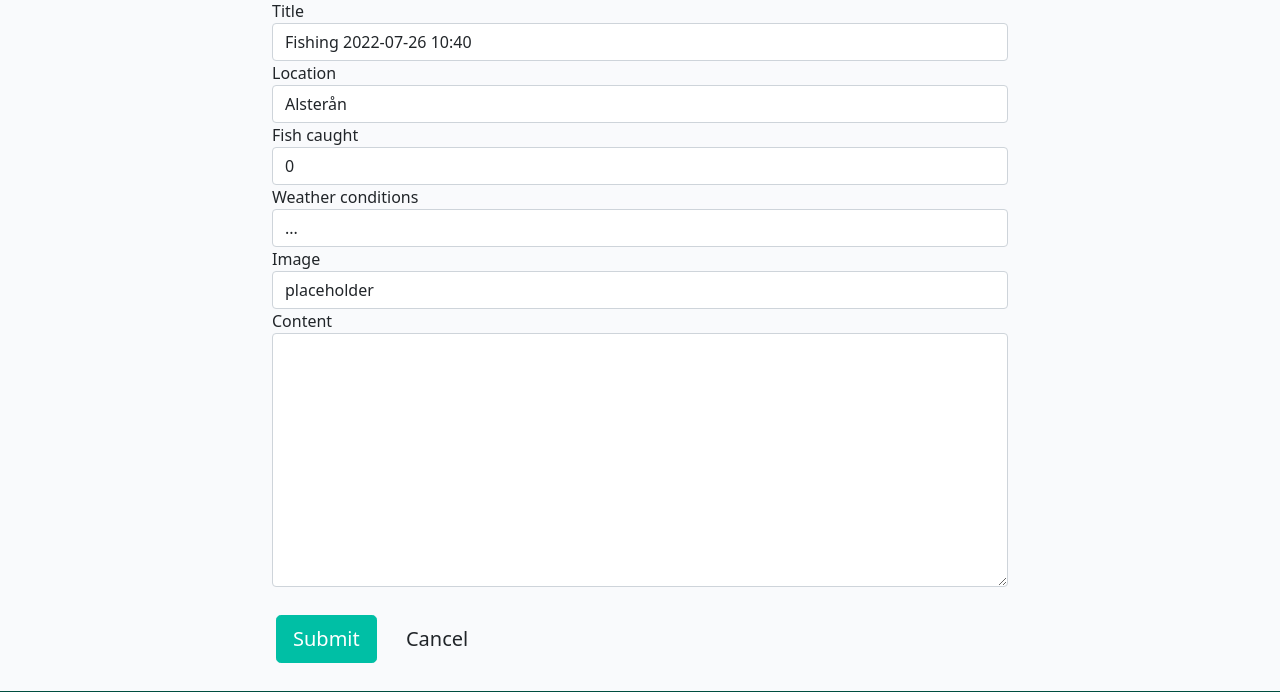
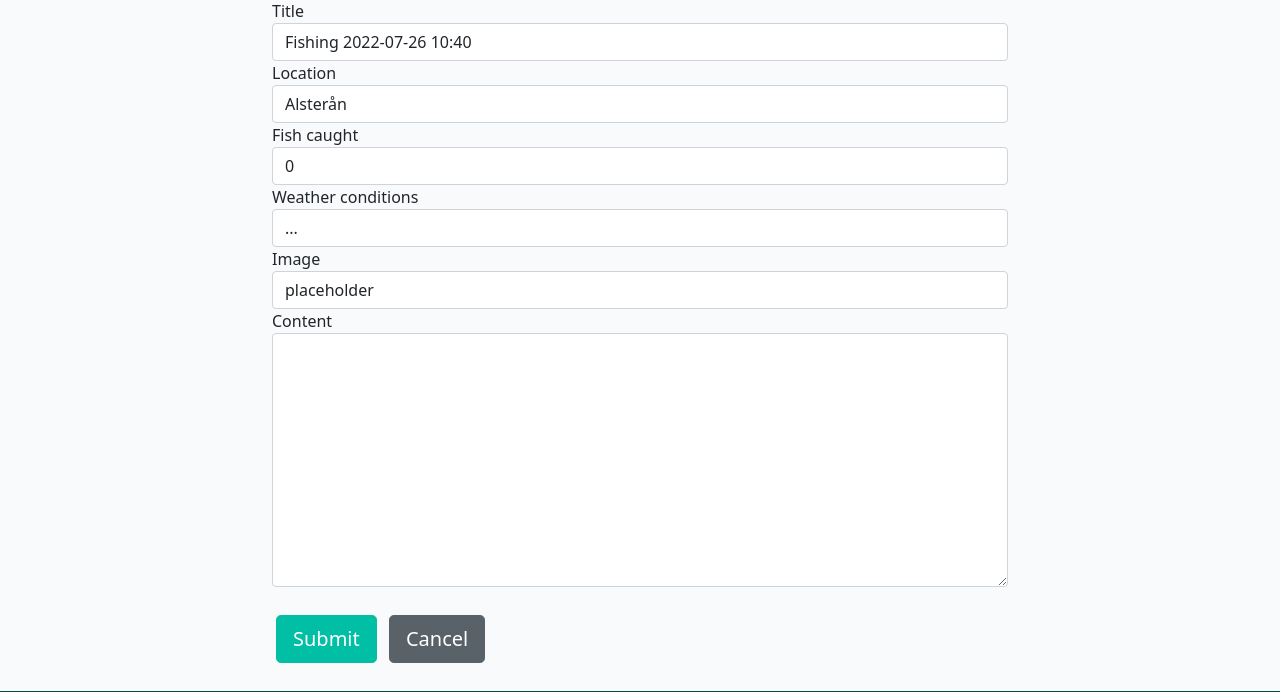
Before and after one commit to mittnamnkenny/fishtales, a Django app: page /post/add/ in a window 1280 px wide. Shown: the part 180-872 px from the top of the page. Run offline with Django 3.2, Linux system fonts and the light colour scheme; the visitor is signed in with stand-in values (Sample User, id 1); some libraries are stand-ins or nearby versions; some web fonts are replaced.

Commit message:
Create and add new btn style for close and cancel buttons

```diff
--- a/static/css/style.css
+++ b/static/css/style.css
@@ -246,6 +246,19 @@ body {
     border: 1px solid #00bfa5;
 }
 
+.btn-sec {
+    background-color: #596269;
+    color: #fff;
+    border: 1px solid #596269;
+}
+
+.btn-sec:hover,
+.btn-sec:active {
+    background-color: #fff;
+    color: #596269;
+    border: 1px solid #596269;
+}
+
 .btn-del {
     background-color: #C53938;
     color: #fff;
--- a/templates/account/logout.html
+++ b/templates/account/logout.html
@@ -22,7 +22,7 @@
         <input type="hidden" name="{{ redirect_field_name }}" value="{{ redirect_field_value }}" />
         {% endif %}
         <button class="btn btn-del btn-lg right" type="submit">{% trans 'Sign Out' %}</button>
-        <a href="{{ request.META.HTTP_REFERER }}" class="btn btn-lg m-1">Cancel</a>
+        <a href="{{ request.META.HTTP_REFERER }}" class="btn btn-sec btn-lg m-1">Cancel</a>
       </form>
     </div>
   </div>
--- a/templates/comment_update.html
+++ b/templates/comment_update.html
@@ -28,7 +28,7 @@
                 {{ form | crispy }}
                 <br>
                 <button type="submit" class="btn btn-signup btn-lg m-1">Update</button>
-                <a href="{{ request.META.HTTP_REFERER }}" class="btn btn-lg m-1">Cancel</a>
+                <a href="{{ request.META.HTTP_REFERER }}" class="btn btn-sec btn-lg m-1">Cancel</a>
             </form>
 
         </div>
--- a/templates/post_add.html
+++ b/templates/post_add.html
@@ -20,7 +20,7 @@
                 {{ form | crispy }}
                 <br>
                 <button type="submit" class="btn btn-signup btn-lg m-1">Submit</button>
-                <a href="{{ request.META.HTTP_REFERER }}" class="btn btn-lg m-1">Cancel</a>
+                <a href="{{ request.META.HTTP_REFERER }}" class="btn btn-sec btn-lg m-1">Cancel</a>
             </form>
         </div>
     </div>
--- a/templates/post_detail.html
+++ b/templates/post_detail.html
@@ -194,7 +194,7 @@
                                     {% csrf_token %}
                                     <button type="submit" class="btn btn-del">Delete</button>
                                 </form>
-                                <button type="button" class="btn btn-signup" data-dismiss="modal">Close</button>
+                                <button type="button" class="btn btn-sec" data-dismiss="modal">Close</button>
                             </div>
                         </div>
                     </div>
@@ -240,7 +240,7 @@
                     {% csrf_token %}
                     <button type="submit" class="btn btn-del">Delete</button>
                 </form>
-                <button type="button" class="btn btn-signup" data-dismiss="modal">Close</button>
+                <button type="button" class="btn btn-sec" data-dismiss="modal">Close</button>
             </div>
         </div>
     </div>
--- a/templates/post_update.html
+++ b/templates/post_update.html
@@ -20,7 +20,7 @@
                 {{ form | crispy }}
                 <br>
                 <button type="submit" class="btn btn-signup btn-lg m-1">Update</button>
-                <a href="{{ request.META.HTTP_REFERER }}" class="btn btn-lg m-1">Cancel</a>
+                <a href="{{ request.META.HTTP_REFERER }}" class="btn btn-sec btn-lg m-1">Cancel</a>
             </form>
         </div>
     </div>
```
